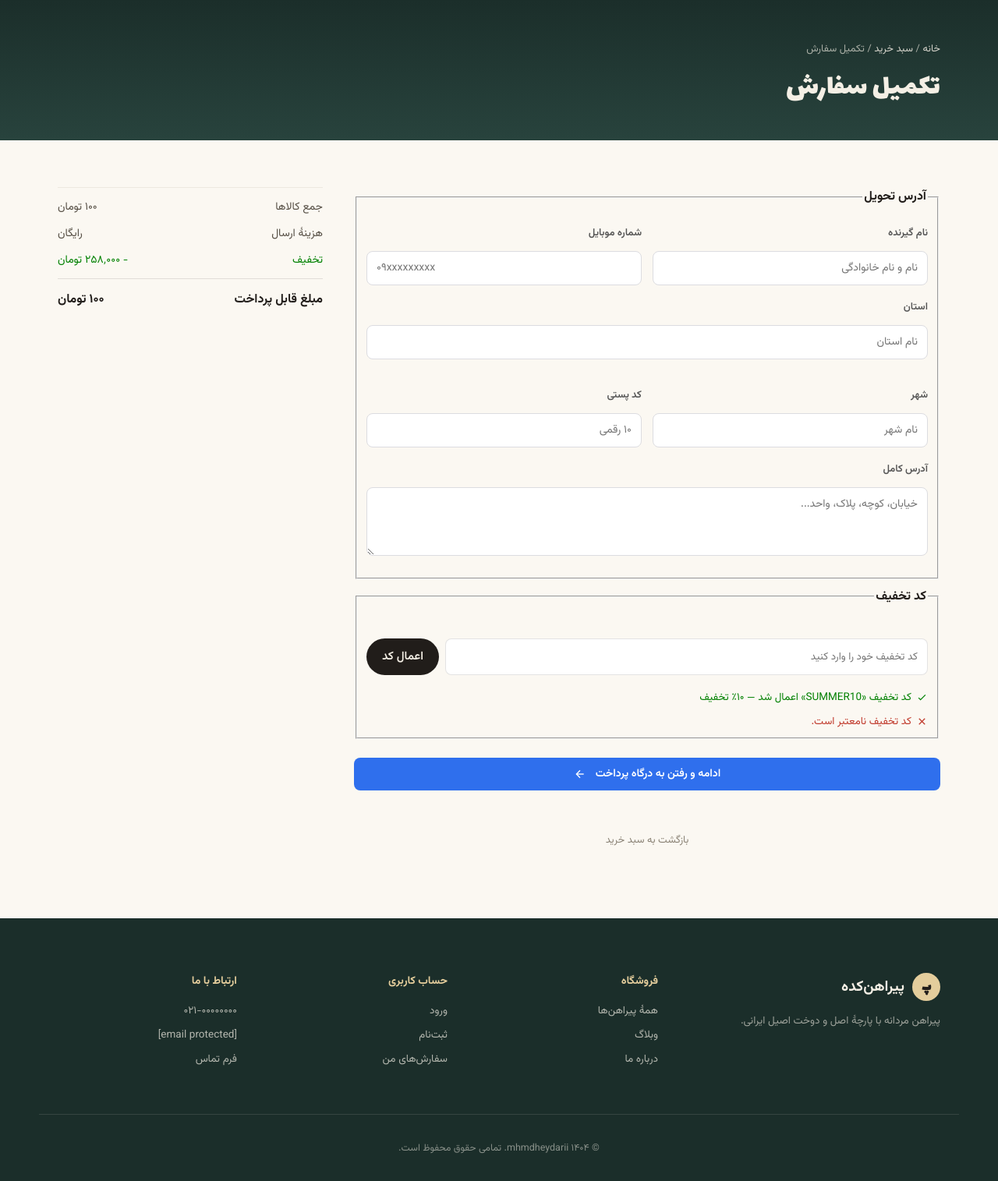
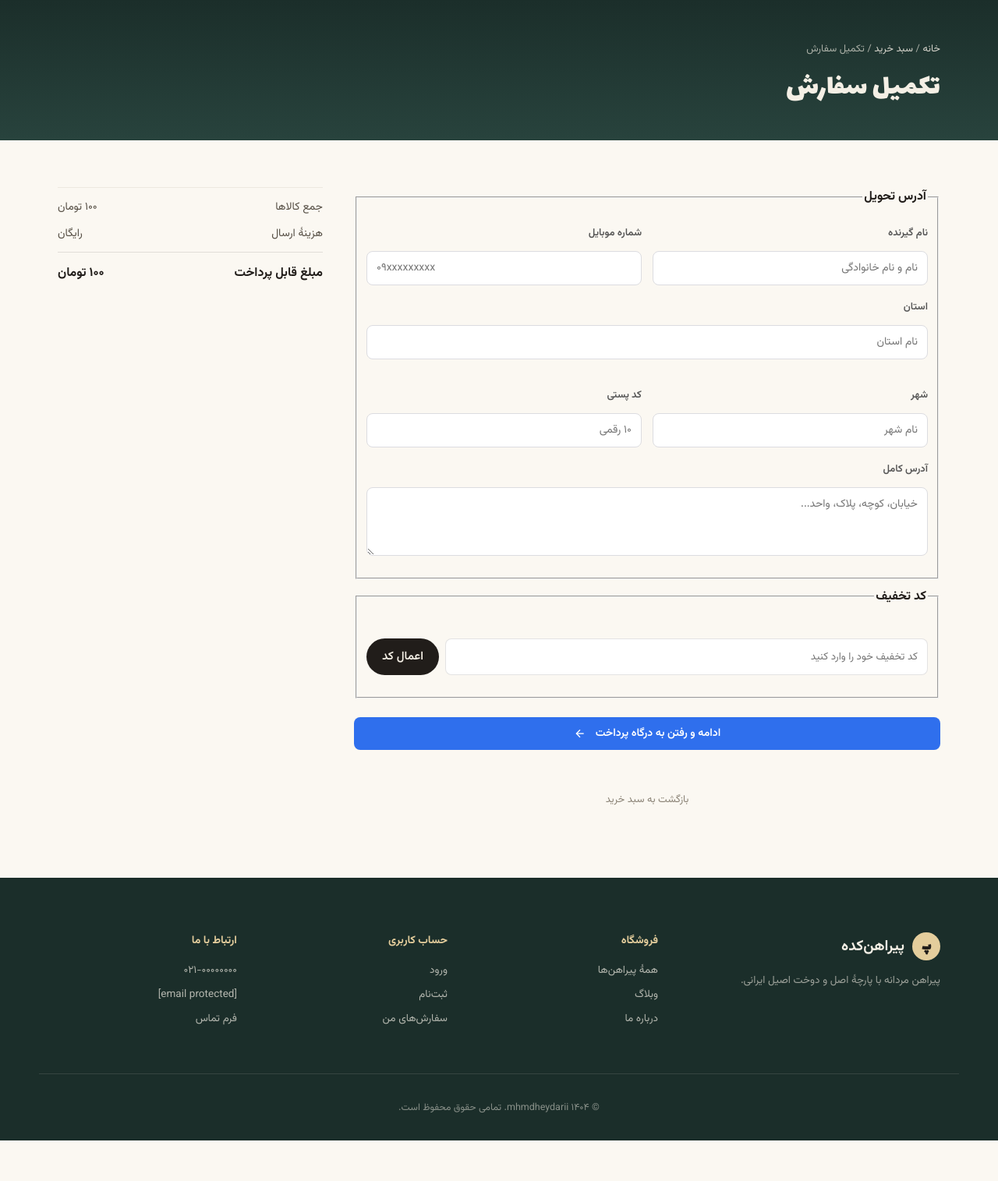
Before and after one commit to mhmdheydarii/Clothing-Store-Websit, a Django app: page /order/chekcout/ in a window 1280 px wide. Shown: the part 81-1596 px from the top of the page at 78% size. After the commit the page ends 1544 px from the top, so only its background shows below. Run offline with Django 5.2, Linux system fonts and the light colour scheme; a user stored in the database is signed in; tables that the repository leaves empty hold one stand-in row (values such as "Sample post").

Commit message:
fix template

```diff
--- a/templates/order/order.html
+++ b/templates/order/order.html
@@ -23,7 +23,7 @@
       <!-- ==================== FORM ==================== -->
       <div>
         <!-- آدرس -->
-          <form method="post">
+        <form method="post" id="order-form">
           <!-- csrf_token اینجا -->
           {% csrf_token %}
           <fieldset class="checkout-form">
@@ -69,25 +69,10 @@
           <legend>کد تخفیف</legend>
           <div class="promo-row">
             <input type="text" name="coupon" id="coupon" placeholder="کد تخفیف خود را وارد کنید">
-              <button type="submit" name="action" value="apply_promo" class="btn btn-dark"
+            <button type="button" name="action" value="apply_promo" class="btn btn-dark"
               style="padding:12px 20px; white-space:nowrap;" onclick="ValidateCoupon()">
               اعمال کد
             </button>
-            </div>
-            <!-- اینجا if بزن — اگه کد تخفیف اعمال شده بود نشون بده -->
-            <div style="margin-top:10px; font-size:13.5px; color:green; display:flex; align-items:center; gap:6px;">
-              <svg viewBox="0 0 24 24" fill="none" stroke="currentColor" stroke-width="2" width="15" height="15">
-                <path d="M5 13l4 4L19 7" />
-              </svg>
-              کد تخفیف «SUMMER10» اعمال شد — ۱۰٪ تخفیف
-            </div>
-            <!-- اینجا if بزن — اگه کد اشتباه بود نشون بده -->
-            <div style="margin-top:10px; font-size:13.5px; color:#c0392b; display:flex; align-items:center; gap:6px;">
-              <svg viewBox="0 0 24 24" fill="none" stroke="currentColor" stroke-width="2" width="15" height="15">
-                <line x1="18" y1="6" x2="6" y2="18" />
-                <line x1="6" y1="6" x2="18" y2="18" />
-              </svg>
-              کد تخفیف نامعتبر است.
           </div>
         </fieldset>
 
@@ -107,7 +92,7 @@
           </fieldset> روش ارسال -->
 
         <!-- دکمه رفتن به پرداخت -->
-          <button type="submit" name="action" value="goto_payment" class="btn btn-primary btn-block"
+        <button type="submit" name="action" form="order-form" value="goto_payment" class="btn btn-primary btn-block"
           style="margin-top:24px;">
           ادامه و رفتن به درگاه پرداخت
           <svg viewBox="0 0 24 24" fill="none" stroke="currentColor" stroke-width="2" width="16" height="16"
@@ -133,15 +118,10 @@
           <span>هزینهٔ ارسال</span>
           <span>رایگان</span>
         </div>
-        <!-- اینجا if بزن روی discount -->
-        <div class="summary-row" style="color:green;">
-          <span>تخفیف</span>
-          <span>− ۲۵۸٬۰۰۰ تومان</span>
-        </div>
         <div class="summary-row total">
           <span>مبلغ قابل پرداخت</span>
           <!-- از بک‌اند -->
-          <span class="formatted-price">{{total_price}}</span>
+          <span class="formatted-price" id="total_price">{{total_price}}</span>
         </div>
       </div>
 
@@ -156,6 +136,14 @@
   </div>
 </section>
 <script>
+  function ApplyDiscount(total_price, total_tax, final_price) {
+    $("#total_price").html(total_price);
+    $("#final_price").html(final_price);
+
+    formatPriceInToman(document.getElementById("total_price"))
+    formatPriceInToman(document.getElementById("final_price"))
+  }
+
   function ValidateCoupon() {
     $.ajax({
       url: '{% url "order:validate-coupon" %}',
@@ -167,7 +155,7 @@
       success: function (response) {
         console.log(response);
         alert(response.message);
-        ApplyDiscount(response.total_price);
+        ApplyDiscount(response.total_price, response.final_price);
       },
       error: function (xhr, status, error) {
         console.error(error);
```
Lines whose indentation alone changed are shown as unchanged.
